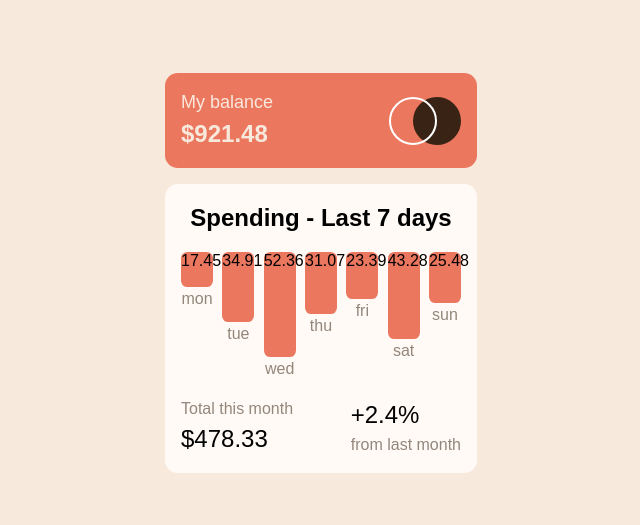
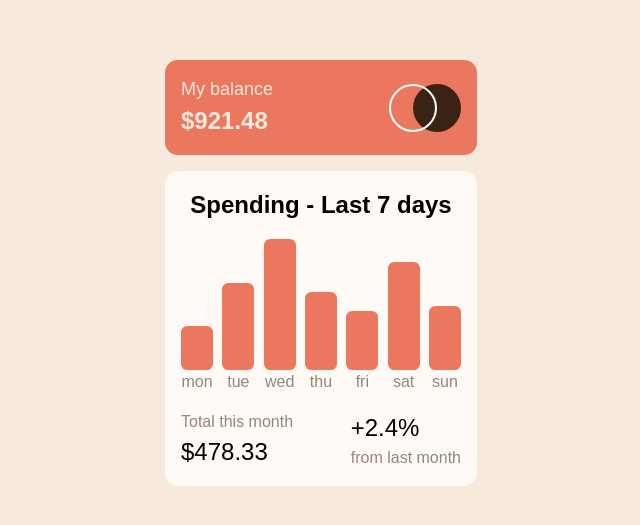
Before and after one commit to SebastianLaka/expenses-chart-component, a Vue app: page / in a window 1280 px wide. Shown: the part 127-652 px from the top of the page, without its empty margins (319-959 px from the left). Built offline with nearby package versions, Linux system fonts and the light colour scheme.

Commit message:
Reversed columns

```diff
--- a/src/components/chart-component.vue
+++ b/src/components/chart-component.vue
@@ -15,8 +15,8 @@
         <div class="chart-diagrams">
           <div class="mon-chart"  v-for="(chartItem, index) in data"
           :key="index">
-            <div class="mon-chart__chart" :style="{ height: chartItem.amount * 2  + 'px' }">{{ chartItem.amount }}</div>
-            <p class="mon-chart__day">{{ chartItem.day }}</p>
+          <p class="mon-chart__day">{{ chartItem.day }}</p>
+          <div class="mon-chart__chart" :style="{ height: chartItem.amount * 2.5  + 'px' }"></div>
           </div>
           <!-- <div class="tue-chart">
             <div class="tue-chart__chart"></div>
@@ -119,6 +119,8 @@
           .fri-chart,
           .sat-chart,
           .sun-chart {
+            display: flex;
+            flex-direction: column-reverse;
             &__day {
               color: $medium-brown;
               text-align: center;
@@ -127,6 +129,7 @@
               background-color: $soft-red;
               width: 2em;
               border-radius: 0.4em;
+
             }
           }
         }
```
